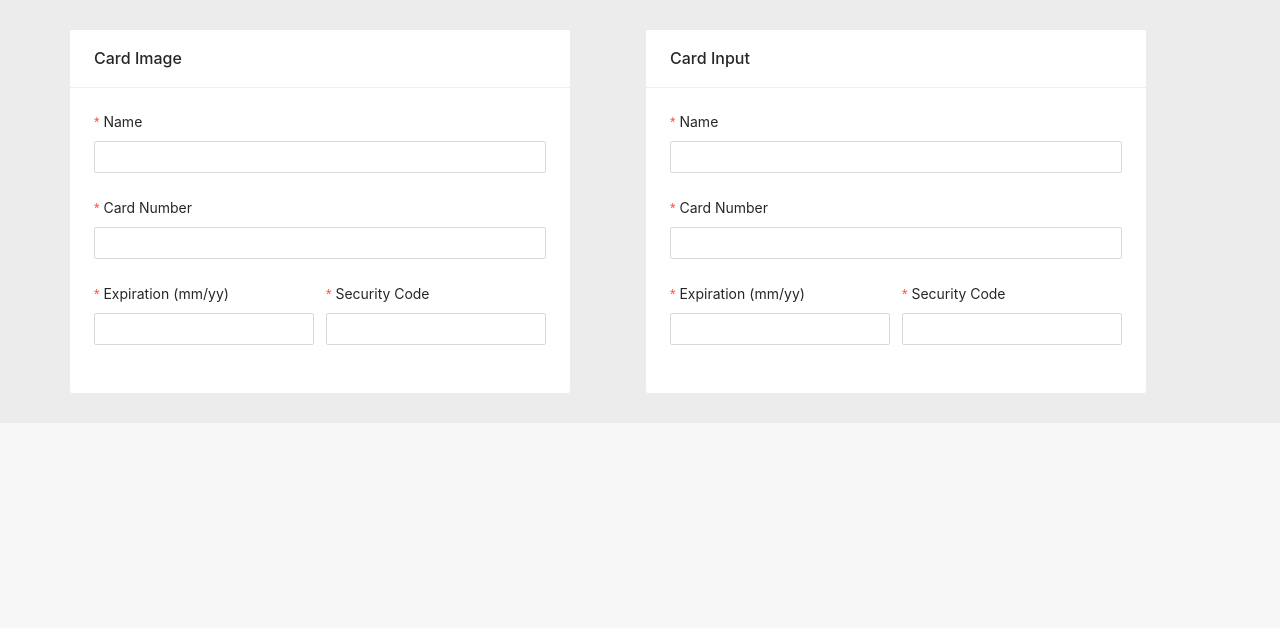
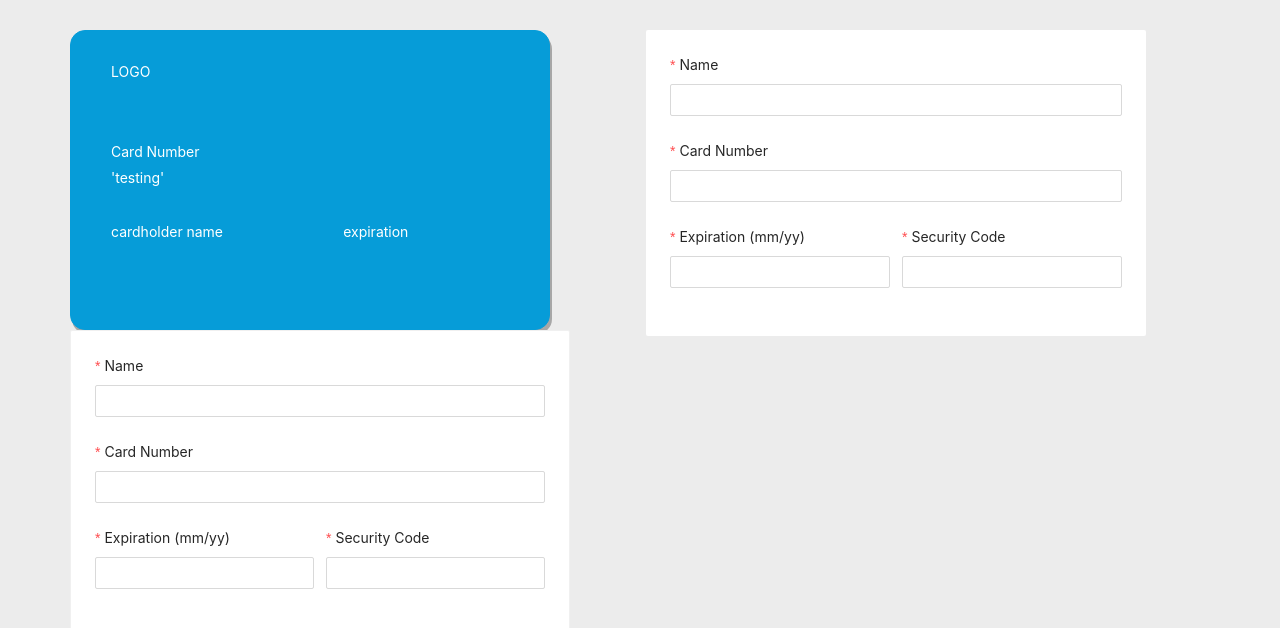
Before and after one commit to techandmedia/front-end-engineer-test, a Next.js app: page / in a window 1280 px wide. Shown: the top 628 px of the page. Built offline with nearby package versions, Linux system fonts and the light colour scheme.

Commit message:
Reavamp card components

```diff
--- /dev/null
+++ b/components/card-details-1.js
@@ -0,0 +1,11 @@
+import React from "react";
+import { Col } from "antd";
+import { CardRowDescription } from "./card-row-description";
+
+export function CardLogo() {
+  return (
+    <CardRowDescription>
+      <Col>LOGO</Col>
+    </CardRowDescription>
+  );
+}
--- /dev/null
+++ b/components/card-details-2.js
@@ -0,0 +1,14 @@
+import React from "react";
+import { Col } from "antd";
+import { CardRowDescription } from "./card-row-description";
+
+export function CardNumber() {
+  return (
+    <CardRowDescription>
+      <Col>
+        <p>Card Number</p>
+        <p style={{ marginTop: "-10px" }}>'testing'</p>
+      </Col>
+    </CardRowDescription>
+  );
+}
--- /dev/null
+++ b/components/card-details-3.js
@@ -0,0 +1,12 @@
+import React from "react";
+import { Col } from "antd";
+import { CardRowDescription } from "./card-row-description";
+
+export function CardHolderName() {
+  return (
+    <CardRowDescription>
+      <Col span={14}>cardholder name</Col>
+      <Col span={10}>expiration</Col>
+    </CardRowDescription>
+  );
+}
--- /dev/null
+++ b/components/card-row-description.js
@@ -0,0 +1,6 @@
+import React from "react";
+import { Row } from "antd";
+
+export function CardRowDescription({ children }) {
+  return <Row style={{ height: 80 }}>{children}</Row>;
+}
--- a/pages/index.js
+++ b/pages/index.js
@@ -1,4 +1,7 @@
 import { Form, Card, Input, Row, Col } from "antd";
+import { CardLogo } from "../components/card-details-1";
+import { CardNumber } from "../components/card-details-2";
+import { CardHolderName } from "../components/card-details-3";
 
 export default function Home() {
   function onFinishFailed(errorInfo) {
@@ -8,11 +11,18 @@ export default function Home() {
     console.log("value", value);
   }
 
+  const testing = "YOOO";
+
   return (
     <div className="site-card-border-less-wrapper">
       <Row gutter={12}>
         <Col span={12}>
-          <Card title="Card Image" bordered={false} style={{ width: 500 }}>
+          <div className="credit-card">
+            <CardLogo />
+            <CardNumber />
+            <CardHolderName />
+          </div>
+          <Card bordered style={{ width: 500 }}>
             <Form
               layout="vertical"
               name="basic"
@@ -72,7 +82,7 @@ export default function Home() {
           </Card>
         </Col>
         <Col span={12}>
-          <Card title="Card Input" bordered={false} style={{ width: 500 }}>
+          <Card bordered={false} style={{ width: 500 }}>
             <Form
               layout="vertical"
               name="basic"
--- a/styles/global.css
+++ b/styles/global.css
@@ -198,3 +198,14 @@ body {
   padding-right: 5rem;
   background: #ececec;
 }
+
+.credit-card {
+  width: 480px;
+  height: 300px;
+  border: 1px solid #069cd8;
+  color: white;
+  background-color: #069cd8;
+  border-radius: 15px;
+  padding: 30px 40px 30px 40px;
+  box-shadow: 2px 4px #a7a7a7;
+}
```
